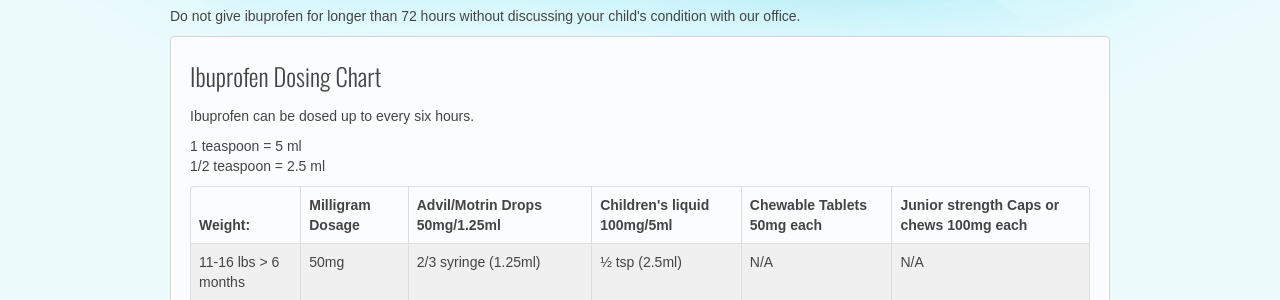
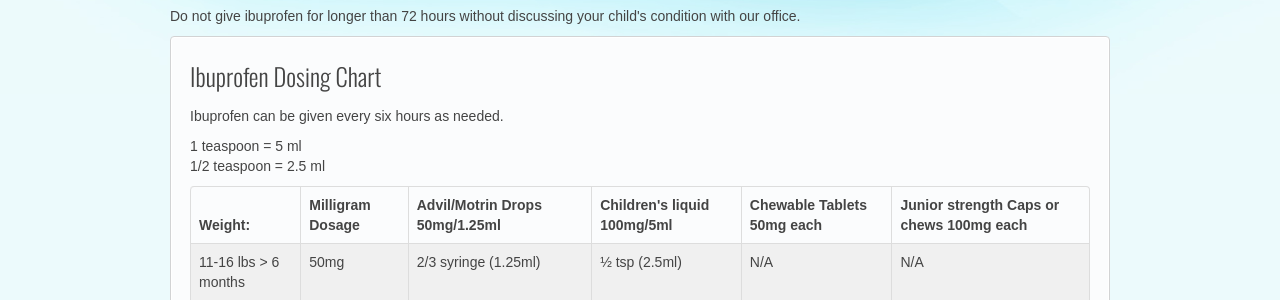
Before and after one commit to chpweb/web, a Jekyll site: the page built from medication/ibuprofen-motrin-or-advil.html, in a window 1280 px wide. Shown: the part 295-595 px from the top of the page. Built offline with Jekyll 4.4.1, drawn with Linux system fonts in a browser that asks for light colours; some web fonts are replaced; comment, search, counter and statistics services are not loaded.

Commit message:
Update ibuprofen-motrin-or-advil.html

```diff
--- a/medication/ibuprofen-motrin-or-advil.html
+++ b/medication/ibuprofen-motrin-or-advil.html
@@ -30,7 +30,7 @@ active: "health"
 
 	<div class="well">
       <h3>Ibuprofen Dosing Chart</h3>
-      <p>Ibuprofen can be dosed up to every six hours.</p>
+      <p>Ibuprofen can be given every six hours as needed.</p>
       <p>
         1 teaspoon = 5 ml<br/>
         1/2 teaspoon = 2.5 ml
```
